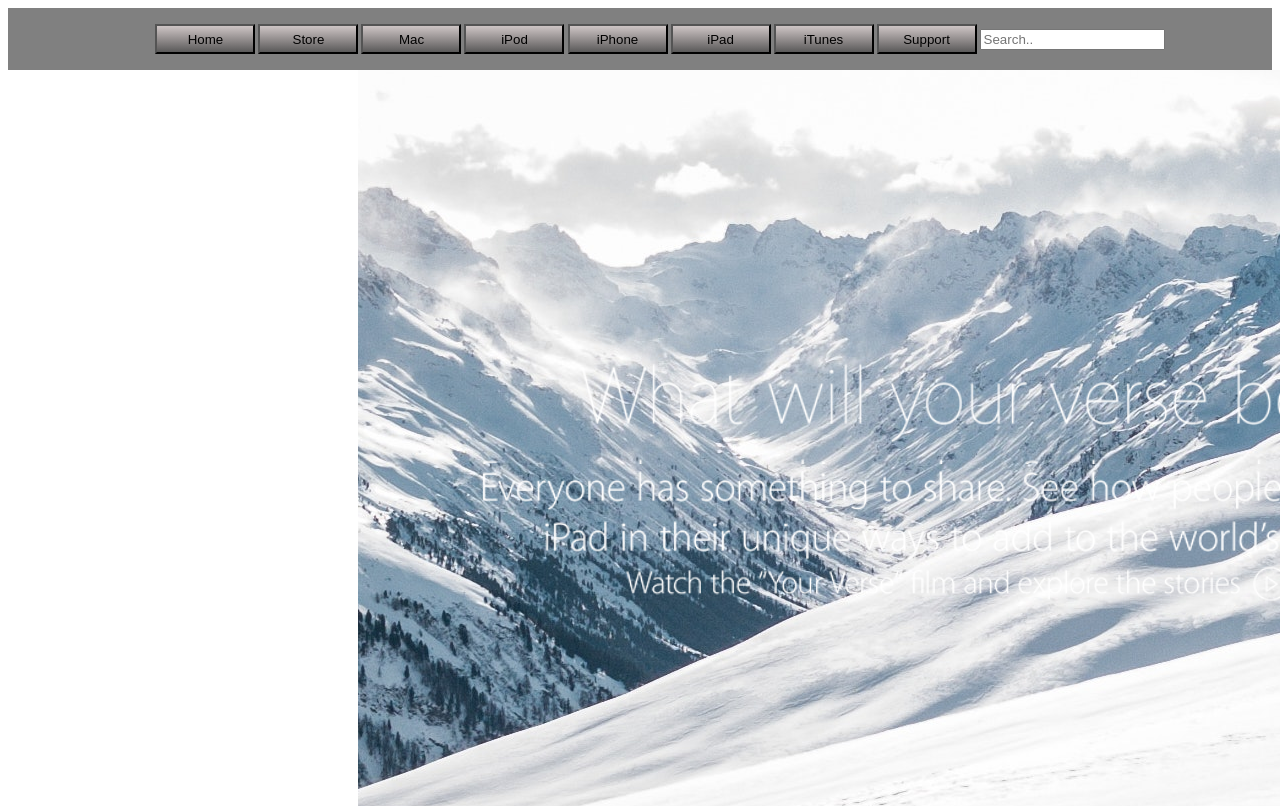
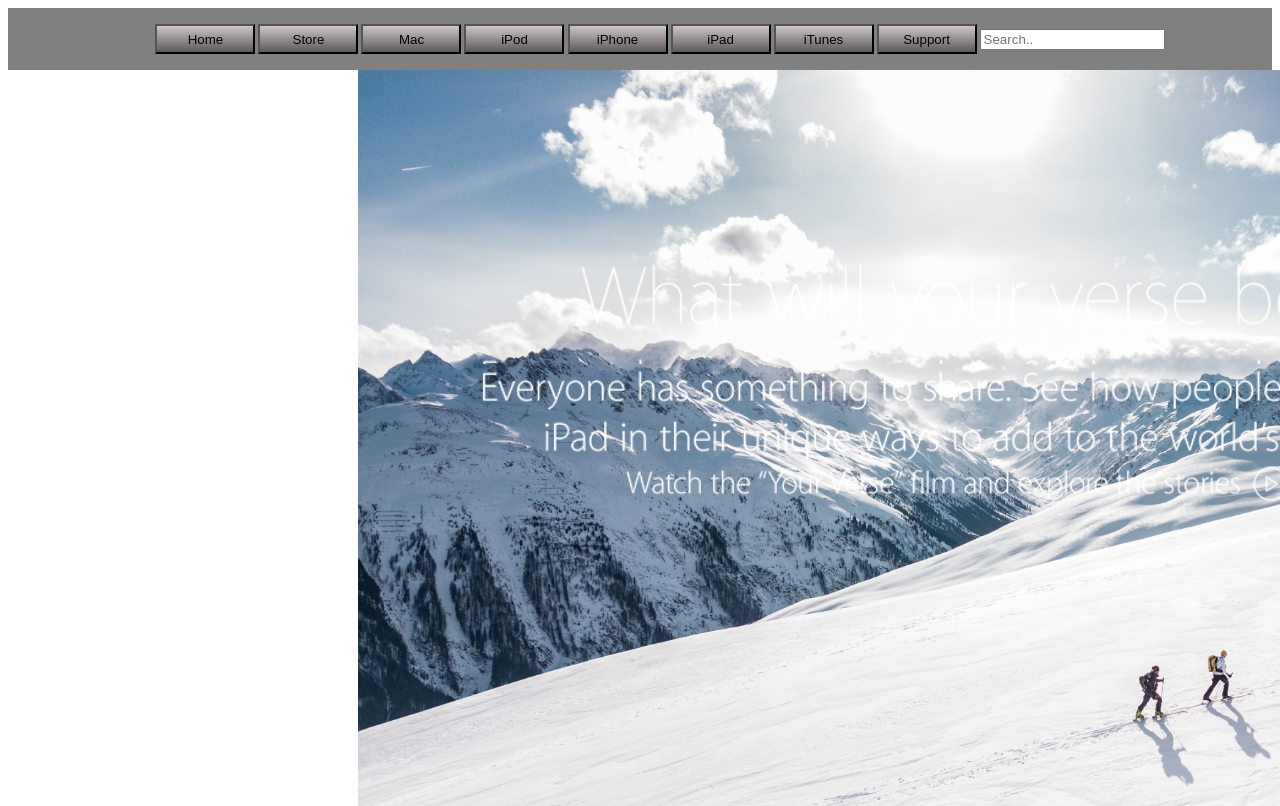
Before and after one commit to D20JS/Old-Apple-Website, a plain HTML site: page index.html in a window 1280 px wide. Shown: the top 806 px of the page. Drawn offline with Linux system fonts and the light colour scheme.

Commit message:
stlying change

```diff
--- a/index.html
+++ b/index.html
@@ -31,7 +31,7 @@
       <article>
         <img class="main" src="img/main.png" alt="" />
         <img class="second" src="img/second.png" alt="" />
-        <img class="Third" src="img/third.png" alt="" />
+        <img class="third" src="img/third.png" alt="" />
       </article>
     </div>
     <footer>
--- a/style.css
+++ b/style.css
@@ -25,9 +25,16 @@ article {
   flex-direction: column;
   justify-content: center;
   background-image: url(img/main-img.jpg);
-  background-position: center;
+  background-size: cover;
   max-width: 1200px;
   height: 800px;
+}
+
+.main,
+.second,
+.third {
+  position: relative;
+  bottom: 100px;
 }
 
 footer {
```
